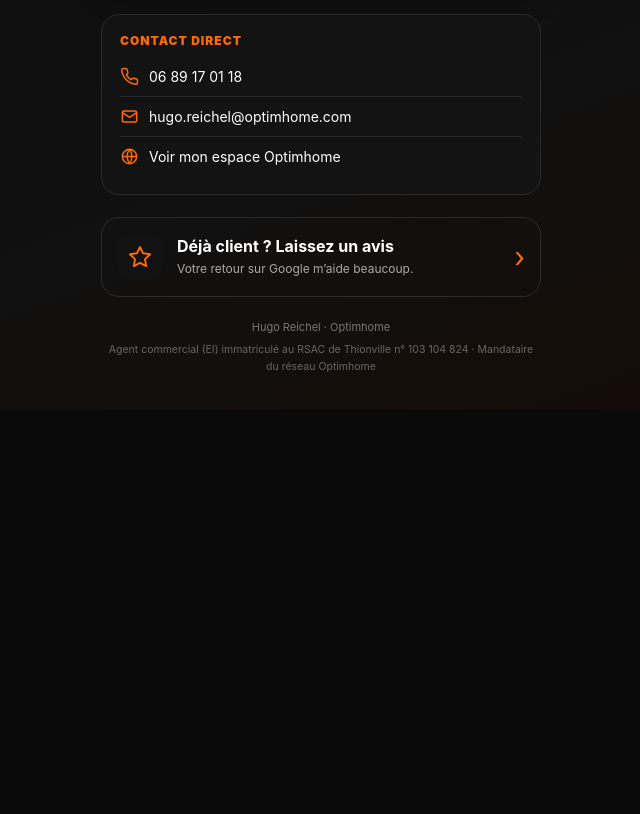
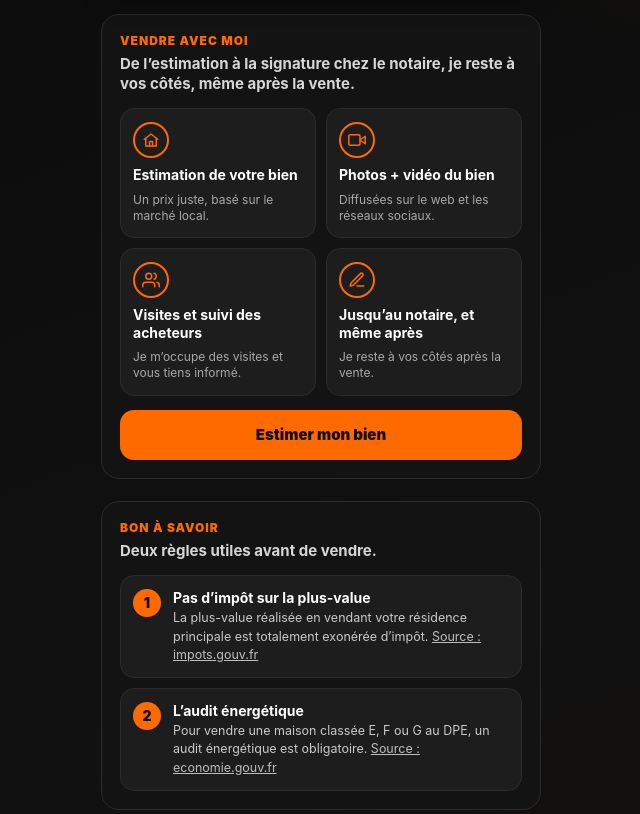
Before and after one commit to hugoreichel57/hugo-reichel-immobilier, a plain HTML site: page index.html in a window 1280 px wide. Shown: the part 660-1474 px from the top of the page, without its empty margins (319-959 px from the left). Before the commit the page ends 1070 px from the top, so only its background shows below. Drawn offline with Linux system fonts and the light colour scheme.

Commit message:
Update index.html

```diff
--- a/index.html
+++ b/index.html
@@ -45,6 +45,22 @@ h1{font-size:25px;line-height:1.15;margin:0 0 9px;letter-spacing:-.35px}
 .card.review{background:transparent;color:#fff;border:1px solid var(--line);box-shadow:none;min-height:70px}
 .card.review .copy small{color:var(--muted)}
 @media (min-width:700px){main{padding-top:48px}}
+.block{margin-top:22px;padding:18px;border:1px solid var(--line);background:rgba(20,20,20,.86);border-radius:18px}
+.block-title{font-size:12px;font-weight:900;letter-spacing:1px;color:var(--orange);margin-bottom:6px}
+.block-lead{margin:0 0 14px;color:#d6d6d6;font-size:15px;font-weight:700;line-height:1.35}
+.services{display:grid;grid-template-columns:1fr 1fr;gap:10px}
+.svc{background:var(--panel2);border:1px solid var(--line);border-radius:14px;padding:13px 12px;display:flex;flex-direction:column;gap:8px}
+.svc .ic{width:36px;height:36px;border-radius:50%;border:2px solid var(--orange);display:grid;place-items:center;color:var(--orange)}
+.svc .ic svg{width:18px;height:18px;stroke:currentColor;fill:none;stroke-width:2;stroke-linecap:round;stroke-linejoin:round}
+.svc strong{font-size:14px;line-height:1.25}
+.svc span{font-size:12px;line-height:1.35;color:var(--muted)}
+.btn{display:flex;align-items:center;justify-content:center;margin-top:14px;min-height:50px;border-radius:14px;background:var(--orange);color:#111;font-weight:900;font-size:15px;text-decoration:none}
+.tips{display:grid;gap:10px}
+.tip{display:flex;gap:12px;align-items:flex-start;background:var(--panel2);border:1px solid var(--line);border-radius:14px;padding:13px 12px}
+.tip .n{flex:0 0 28px;height:28px;border-radius:50%;background:var(--orange);color:#111;font-weight:900;font-size:14px;display:grid;place-items:center}
+.tip strong{display:block;font-size:14px;line-height:1.25;margin-bottom:3px}
+.tip span{display:block;font-size:12.5px;line-height:1.45;color:#c9c9c9}
+.tip a{color:#bdbdbd}
 </style>
 </head>
 <body>
@@ -90,6 +106,27 @@ h1{font-size:25px;line-height:1.15;margin:0 0 9px;letter-spacing:-.35px}
 </a>
 </section>
 
+<section class="block" id="vendre">
+  <div class="block-title">VENDRE AVEC MOI</div>
+  <p class="block-lead">De l’estimation à la signature chez le notaire, je reste à vos côtés, même après la vente.</p>
+  <div class="services">
+    <div class="svc"><div class="ic"><svg viewBox="0 0 24 24"><path d="M3 11l9-7 9 7"/><path d="M5 10v10h14V10"/><path d="M10 20v-6h4v6"/></svg></div><strong>Estimation de votre bien</strong><span>Un prix juste, basé sur le marché local.</span></div>
+    <div class="svc"><div class="ic"><svg viewBox="0 0 24 24"><path d="M23 7l-7 5 7 5V7z"/><rect x="1" y="5" width="15" height="14" rx="2" ry="2"/></svg></div><strong>Photos + vidéo du bien</strong><span>Diffusées sur le web et les réseaux sociaux.</span></div>
+    <div class="svc"><div class="ic"><svg viewBox="0 0 24 24"><path d="M17 21v-2a4 4 0 0 0-4-4H5a4 4 0 0 0-4 4v2"/><circle cx="9" cy="7" r="4"/><path d="M23 21v-2a4 4 0 0 0-3-3.87"/><path d="M16 3.13a4 4 0 0 1 0 7.75"/></svg></div><strong>Visites et suivi des acheteurs</strong><span>Je m’occupe des visites et vous tiens informé.</span></div>
+    <div class="svc"><div class="ic"><svg viewBox="0 0 24 24"><path d="M12 20h9"/><path d="M16.5 3.5a2.1 2.1 0 0 1 3 3L7 19l-4 1 1-4z"/></svg></div><strong>Jusqu’au notaire, et même après</strong><span>Je reste à vos côtés après la vente.</span></div>
+  </div>
+  <a class="btn" href="https://hugo-reichel.optimhome.com/fr/estimation">Estimer mon bien</a>
+</section>
+
+<section class="block" id="conseils">
+  <div class="block-title">BON À SAVOIR</div>
+  <p class="block-lead">Deux règles utiles avant de vendre.</p>
+  <div class="tips">
+    <div class="tip"><div class="n">1</div><div><strong>Pas d’impôt sur la plus-value</strong><span>La plus-value réalisée en vendant votre résidence principale est totalement exonérée d’impôt. <a href="https://www.impots.gouv.fr/portail/particulier/plus-values-exonerees" target="_blank" rel="noopener noreferrer">Source : impots.gouv.fr</a></span></div></div>
+    <div class="tip"><div class="n">2</div><div><strong>L’audit énergétique</strong><span>Pour vendre une maison classée E, F ou G au DPE, un audit énergétique est obligatoire. <a href="https://www.economie.gouv.fr/audit-energetique-obligation-proprietaires-vente-logements-energivores" target="_blank" rel="noopener noreferrer">Source : economie.gouv.fr</a></span></div></div>
+  </div>
+</section>
+
 <section class="contact" id="contact">
   <div class="contact-title">CONTACT DIRECT</div>
   <a href="tel:+33689170118"><svg viewBox="0 0 24 24"><path d="M22 16.9v3a2 2 0 0 1-2.2 2 19.8 19.8 0 0 1-8.6-3.1 19.5 19.5 0 0 1-6-6A19.8 19.8 0 0 1 2.1 4.2 2 2 0 0 1 4.1 2h3a2 2 0 0 1 2 1.7c.1 1 .4 2 .7 2.9a2 2 0 0 1-.5 2.1L8 10a16 16 0 0 0 6 6l1.3-1.3a2 2 0 0 1 2.1-.5c.9.3 1.9.6 2.9.7a2 2 0 0 1 1.7 2z"/></svg>06 89 17 01 18</a>
```
